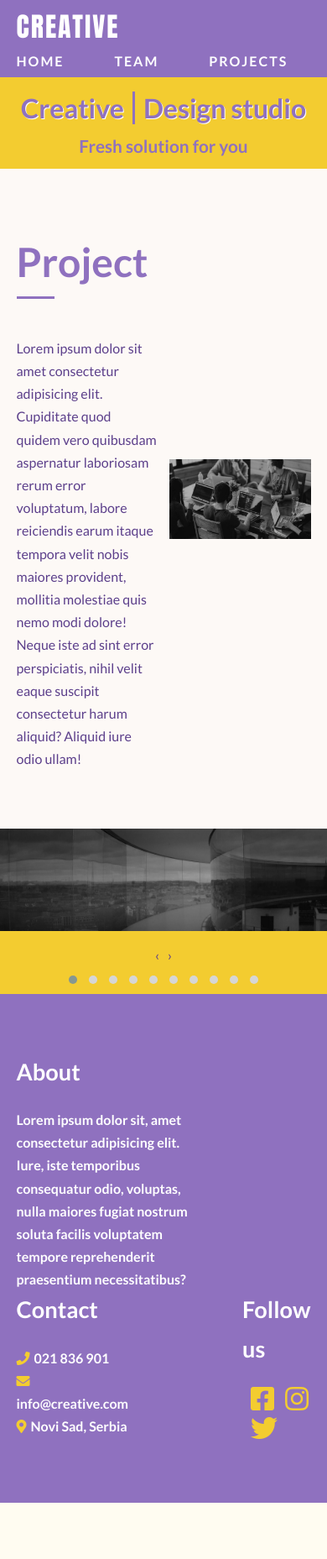
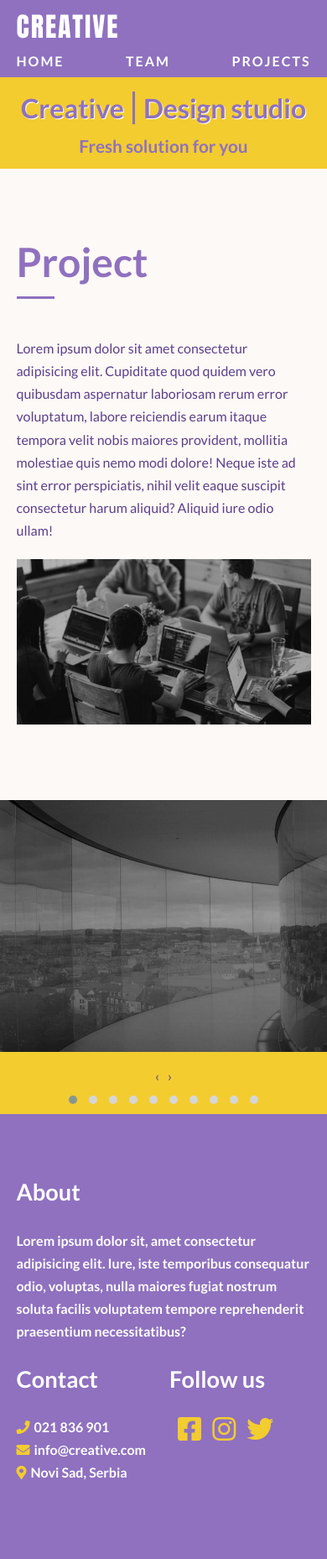
Before and after one commit to zile028/design-studio, a PHP site: page /projects.php in a window 390 px wide. Shown: the whole page at 84% size. Before the commit the page ends 1790 px from the top, so only its background shows below. Run offline with PHP 8.4, Linux system fonts and the light colour scheme.

Commit message:
html, css and responsive for max width 767px

```diff
--- a/css/style.css
+++ b/css/style.css
@@ -115,11 +109,26 @@ nav ul {
           flex-direction: row;
 }
 
+@media (max-width: 767px) {
+  nav ul {
+    -webkit-box-pack: justify;
+        -ms-flex-pack: justify;
+            justify-content: space-between;
+    width: 100%;
+  }
+}
+
 nav ul li {
   margin-left: 60px;
   text-transform: uppercase;
   letter-spacing: 2px;
   font-weight: 700;
+}
+
+@media (max-width: 767px) {
+  nav ul li {
+    margin-left: 0px;
+  }
 }
 
 nav ul li:first-child {
@@ -325,6 +380,15 @@ nav ul li:first-child {
   -webkit-box-flex: 0;
       -ms-flex: 0 0 48%;
           flex: 0 0 48%;
+}
+
+@media (max-width: 767px) {
+  .team article, .project article {
+    -webkit-box-flex: 0;
+        -ms-flex: 0 0 100%;
+            flex: 0 0 100%;
+    margin-bottom: 20px;
+  }
 }
 
 .team article:first-child, .project article:first-child {
@@ -439,8 +503,22 @@ nav ul li:first-child {
           transform: translate(-50%, -50%);
 }
 
+@media (max-width: 767px) {
+  .team article:last-child .wraper .backSide p, .project article:last-child .wraper .backSide p {
+    font-size: 1.5rem;
+  }
+}
+
 .gallery {
   background-color: #f3cc30;
+}
+
+@media (max-width: 767px) {
+  .gallery .owl-carousel .item img {
+    height: 300px;
+    -o-object-fit: cover;
+       object-fit: cover;
+  }
 }
 
 footer {
@@ -478,16 +556,38 @@ footer article i {
   color: #f3cc30;
 }
 
+@media (max-width: 767px) {
+  footer article div {
+    margin-bottom: 20px;
+  }
+}
+
 footer article div:nth-child(1) {
   -webkit-box-flex: 0;
       -ms-flex: 0 0 65%;
           flex: 0 0 65%;
 }
 
+@media (max-width: 767px) {
+  footer article div:nth-child(1) {
+    -webkit-box-flex: 0;
+        -ms-flex: 0 0 100%;
+            flex: 0 0 100%;
+  }
+}
+
 footer article div:nth-child(2) {
   -webkit-box-flex: 0;
       -ms-flex: 0 0 16%;
           flex: 0 0 16%;
+}
+
+@media (max-width: 767px) {
+  footer article div:nth-child(2) {
+    -webkit-box-flex: 0;
+        -ms-flex: 0 0 48%;
+            flex: 0 0 48%;
+  }
 }
 
 footer article div:nth-child(2) i {
@@ -500,6 +600,14 @@ footer article div:nth-child(3) {
           flex: 0 0 16%;
 }
 
+@media (max-width: 767px) {
+  footer article div:nth-child(3) {
+    -webkit-box-flex: 0;
+        -ms-flex: 0 0 48%;
+            flex: 0 0 48%;
+  }
+}
+
 footer article div:nth-child(3) i {
   font-size: 2rem;
   margin-left: 10px;
--- a/scss/_starter.scss
+++ b/scss/_starter.scss
@@ -67,7 +67,4 @@ img {
 .container {
     width: 90%;
     margin: 0 auto;
-    @media (max-width: 767px) {
-        width: 90%;
-    }
 }
--- a/scss/style.scss
+++ b/scss/style.scss
@@ -15,11 +15,18 @@ nav {
     }
     ul {
         @include flex(flex-end, center);
+        @media (max-width: 767px) {
+            justify-content: space-between;
+            width: 100%;
+        }
         li {
             margin-left: 60px;
             text-transform: uppercase;
             letter-spacing: 2px;
             font-weight: 700;
+            @media (max-width: 767px) {
+                margin-left: 0px;
+            }
             &:first-child {
                 margin-left: 0;
             }
@@ -41,11 +48,12 @@ nav {
         height: 195px;
         transform: translateY(50%);
         position: relative;
-
         color: $white;
         text-align: center;
-        // margin: 0 auto;
-        // padding: 30px;
+        @media (max-width: 767px) {
+            width: 90%;
+            height: 160px;
+        }
         h1 {
             color: $secondary;
             font-size: 8rem;
@@ -55,12 +63,18 @@ nav {
             position: absolute;
             top: 0;
             transform: translateY(-50%);
+            @media (max-width: 767px) {
+                font-size: 5rem;
+            }
         }
         h3 {
             line-height: 1;
             color: $white;
             margin: 20px 0;
             font-size: 2.7rem;
+            @media (max-width: 767px) {
+                font-size: 2rem;
+            }
         }
         p {
             font-weight: 700;
@@ -68,6 +82,9 @@ nav {
             font-style: italic;
             position: absolute;
             bottom: 30px;
+            @media (max-width: 767px) {
+                font-size: 1rem;
+            }
         }
     }
 }
@@ -92,6 +109,9 @@ nav {
 }
 .services {
     padding: 185px 0 105px;
+    @media (max-width: 767px) {
+        padding: 100px 0 50px;
+    }
     article {
         &:first-child {
             p {
@@ -102,10 +122,16 @@ nav {
             @include flex(space-between, flex-start);
             height: 450px;
             margin-top: 30px;
+            @media (max-width: 767px) {
+                height: unset;
+                flex-direction: column;
+            }
             div {
-                background-color: lightseagreen;
                 padding: 30px;
                 flex: 0 0 30%;
+                @media (max-width: 767px) {
+                    margin-bottom: 10px;
+                }
                 i {
                     font-size: 2.2rem;
                 }
@@ -145,6 +171,10 @@ nav {
     padding: $padding;
     article {
         flex: 0 0 48%;
+        @media (max-width: 767px) {
+            flex: 0 0 100%;
+            margin-bottom: 20px;
+        }
         &:first-child {
             @include flex(center, flex-start, column);
             p {
@@ -195,6 +225,9 @@ nav {
                         left: 50%;
                         font-size: 2rem;
                         transform: translate(-50%, -50%);
+                        @media (max-width: 767px) {
+                            font-size: 1.5rem;
+                        }
                     }
                 }
             }
@@ -208,6 +241,12 @@ nav {
 // gallery
 .gallery {
     background-color: $secondary;
+    .owl-carousel .item img {
+        @media (max-width: 767px) {
+            height: 300px;
+            object-fit: cover;
+        }
+    }
 }
 // footer
 footer {
@@ -217,6 +256,7 @@ footer {
         @include flex(space-between, flex-start);
         color: $white;
         font-weight: 700;
+
         h4 {
             color: $white;
             font-size: 1.7rem;
@@ -226,17 +266,29 @@ footer {
             color: $secondary;
         }
         div {
+            @media (max-width: 767px) {
+                margin-bottom: 20px;
+            }
             &:nth-child(1) {
                 flex: 0 0 65%;
+                @media (max-width: 767px) {
+                    flex: 0 0 100%;
+                }
             }
             &:nth-child(2) {
                 flex: 0 0 16%;
+                @media (max-width: 767px) {
+                    flex: 0 0 48%;
+                }
                 i {
                     margin-right: 5px;
                 }
             }
             &:nth-child(3) {
                 flex: 0 0 16%;
+                @media (max-width: 767px) {
+                    flex: 0 0 48%;
+                }
                 i {
                     font-size: 2rem;
                     margin-left: 10px;
```
Also changed, not shown: other parts of css/style.css (+47 -7 lines), 1 other file.
